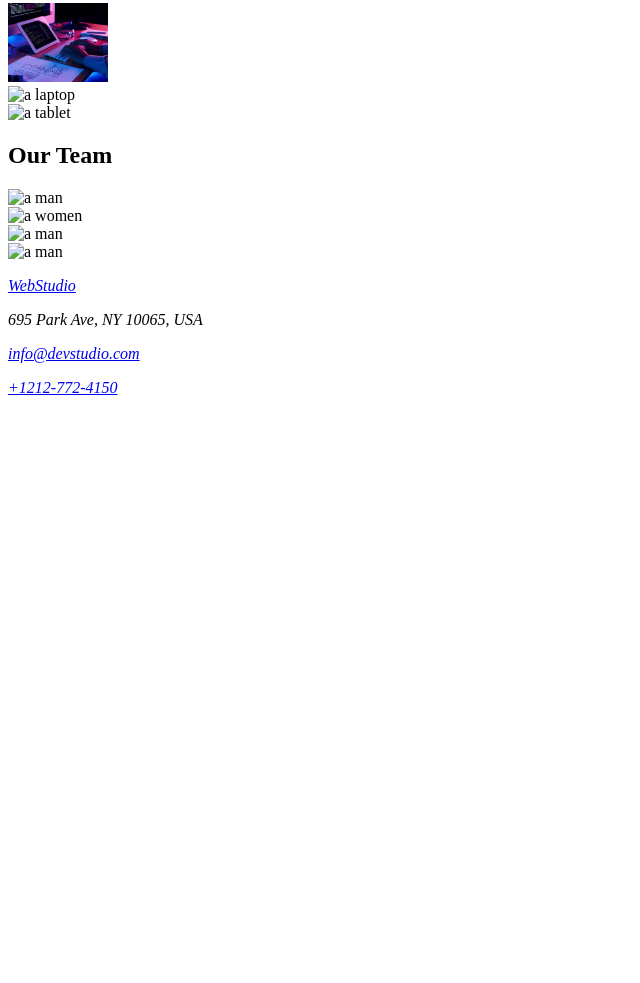
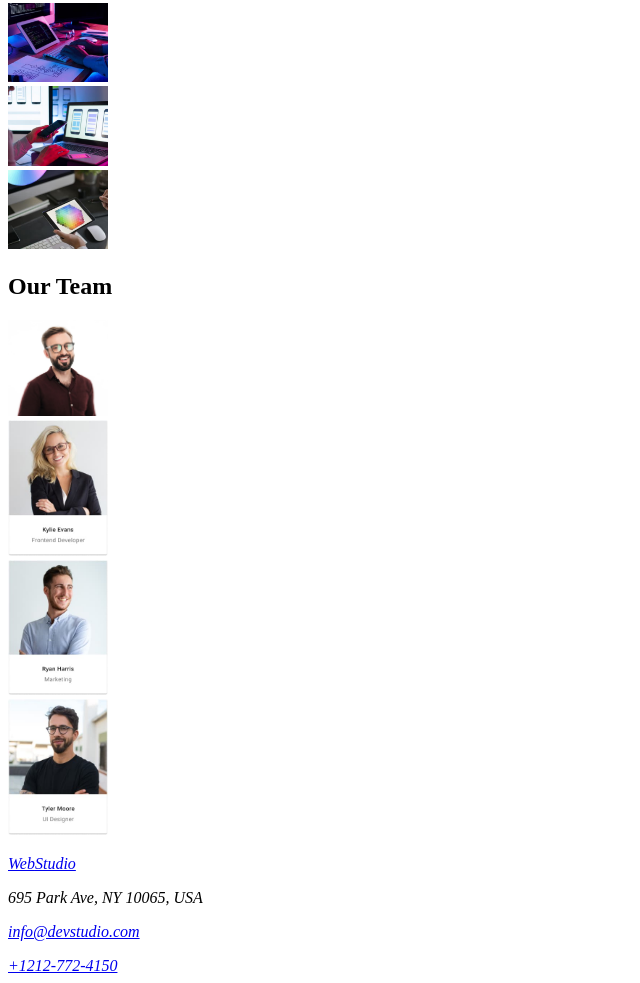
Before and after one commit to seriserj/goit-markup-hw-01, a plain HTML site: page index.html in a window 1280 px wide. Shown: the part 603-1586 px from the top of the page, without its empty margins (0-640 px from the left). Before the commit the page ends 1008 px from the top, so only its background shows below. Drawn offline with Linux system fonts and the light colour scheme.

Commit message:
homework

```diff
--- a/index.html
+++ b/index.html
@@ -28,7 +28,8 @@
     <!--Hero section-->
       <section>
       <h1>EFFECTIVE SOLUTIONS FOR YOUR BUSINESS</h1>
-        <button>Request our service</button>
+
+       <button type="button">Request our service</button>
         <div>
           <H5>ATTENTION TO DETAILS</H5>
           <p>We go into all the details and processes of your business to develop a customized solution.</p>
@@ -46,30 +47,32 @@
           <p>We use innovative tools to solve assigned tasks. It's time to simplify work processes.</p>
         </div>
       </section>
-    </main>
+
 
     <!--What we do Section-->
     <h2>What we do</h2>
 
     <div><img src="images/img.jpg" alt="a laptop" width="100"/></div>
-    <div><img src="images/box 2.jpg" alt="a laptop" width="100"/></div>
-    <div><img src="images/box 3.jpg" alt="a tablet" width="100"/></div>
+    <div><img src="images/box2.jpg" alt="a laptop" width="100"/></div>
+    <div><img src="images/box3.jpg" alt="a tablet" width="100"/></div>
 
    <!--Our Team Section-->
     <h2>Our Team</h2>
 
-    <div><img src="images/Christopher Walker.jpg" alt="a man" width="100"/></div>
-    <div><img src="images/Kylie Evans.jpg" alt="a women" width="100"/></div>
-    <div><img src="images/Ryan Harris.jpg" alt="a man" width="100"/></div>
-    <div><img src="images/Tyier Moore.jpg" alt="a man" width="100"/></div>
-  </body>
+    <div><img src="images/christopher.jpg" alt="a man" width="100"/></div>
+    <div><img src="images/kylie.jpg" alt="a women" width="100"/></div>
+    <div><img src="images/ryan.jpg" alt="a man" width="100"/></div>
+    <div><img src="images/tyier.jpg" alt="a man" width="100"/></div>
+  </main>
 
    <!--Footer Section-->
   <footer>
-    <address><a href="#"><p><span>Web</span>Studio</p></a></address>
-    <address>695 Park Ave, NY 10065, USA</address>
-    <address><a href="#"><p><span>info@devstudio.com</span></p></a></address>
-    <address><a href="tel:+1212-772-4150">+1212-772-4150</a></address>
+    <address>
+      <a href="#"><p><span>Web</span>Studio</p></a>
+       695 Park Ave, NY 10065, USA
+      <a href="#"><p><span>info@devstudio.com</span></p></a>
+      <a href="tel:+1212-772-4150">+1212-772-4150</a>
+    </address>
   </footer>
-
+</body>
 </html>
```
